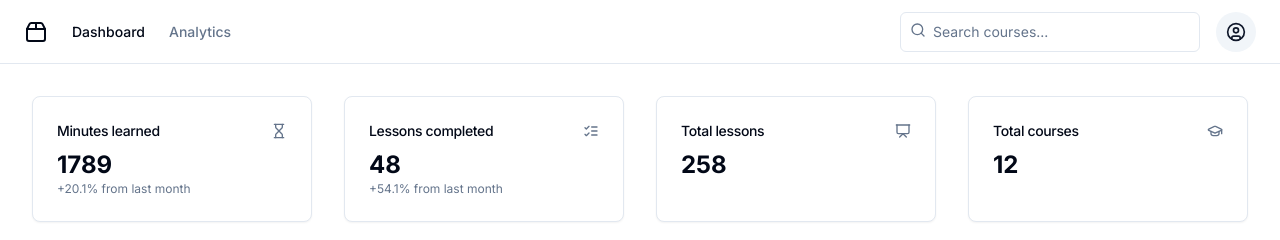
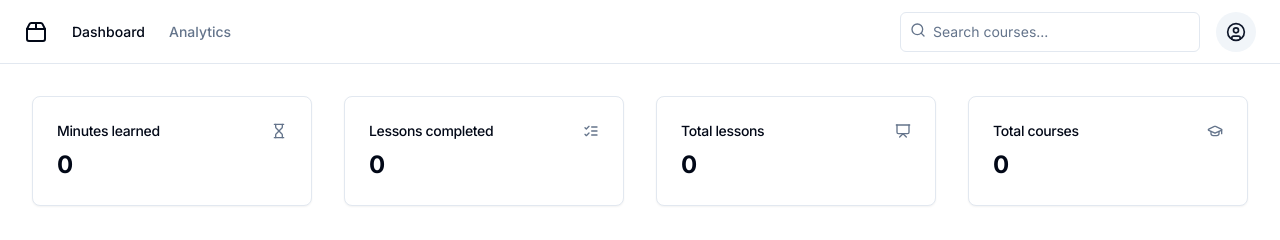
Before and after one commit to meowhib/NextLMS, a Next.js app: page /dashboard in a window 1280 px wide. Shown: the top 240 px of the page. Built offline with nearby package versions, Linux system fonts and the light colour scheme; no server answers; the database is empty.

Commit message:
feat: count of lessons, completed lessons, courses, etc...

```diff
--- a/actions/courses-actions.ts
+++ b/actions/courses-actions.ts
@@ -56,3 +56,25 @@ export async function deleteCourse(slug: string) {
 
   return course;
 }
+
+export async function countCourses() {
+  const count = await prisma.course.count();
+
+  return count;
+}
+
+export async function countLessons() {
+  const count = await prisma.lesson.count();
+
+  return count;
+}
+
+export async function countCompletedLessons() {
+  const count = await prisma.lesson.count({
+    where: {
+      completed: true,
+    },
+  });
+
+  return count;
+}
--- a/app/(service)/dashboard/page.tsx
+++ b/app/(service)/dashboard/page.tsx
@@ -1,19 +1,10 @@
 import Link from "next/link";
 import {
-  Activity,
-  CircleUser,
-  CreditCard,
-  DollarSign,
-  Menu,
-  Package2,
-  Search,
-  Users,
   PlusIcon,
   Hourglass,
   ListChecks,
   Presentation,
   GraduationCap,
-  GripHorizontal,
   GripVertical,
 } from "lucide-react";
 import { Button } from "@/components/ui/button";
@@ -30,6 +21,43 @@ import { getCourses } from "@/actions/courses-actions";
 
 export default async function DashboardPage() {
   const courses = await getCourses();
+  const numberOfCourses = courses.length;
+  const numberOfLessons = courses.reduce(
+    (acc, course) =>
+      acc +
+      course.chapters.reduce((acc, chapter) => acc + chapter.lessons.length, 0),
+    0
+  );
+  const numberOfCompletedLessons = courses.reduce(
+    (acc, course) =>
+      acc +
+      course.chapters.reduce(
+        (acc, chapter) =>
+          acc +
+          chapter.lessons.reduce(
+            (acc, lesson) => (lesson.completed ? acc + 1 : acc),
+            0
+          ),
+        0
+      ),
+    0
+  );
+  // numberOfMinutesLearned by summing up the duration of all completed lessons
+  const numberOfSecondsLearned = courses.reduce(
+    (acc, course) =>
+      acc +
+      course.chapters.reduce(
+        (acc, chapter) =>
+          acc +
+          chapter.lessons.reduce(
+            (acc, lesson) =>
+              lesson.completed ? acc + lesson.userProgressSeconds : acc,
+            0
+          ),
+        0
+      ),
+    0
+  );
 
   return (
     <main className="flex flex-1 flex-col gap-4 p-4 md:gap-8 md:p-8">
@@ -42,10 +70,12 @@ export default async function DashboardPage() {
             <Hourglass className="h-4 w-4 text-muted-foreground" />
           </CardHeader>
           <CardContent>
-            <div className="text-2xl font-bold">1789</div>
-            <p className="text-xs text-muted-foreground">
+            <div className="text-2xl font-bold">
+              {numberOfSecondsLearned / 60}
+            </div>
+            {/* <p className="text-xs text-muted-foreground">
               +20.1% from last month
-            </p>
+            </p> */}
           </CardContent>
         </Card>
         <Card>
@@ -56,10 +86,10 @@ export default async function DashboardPage() {
             <ListChecks className="h-4 w-4 text-muted-foreground" />
           </CardHeader>
           <CardContent>
-            <div className="text-2xl font-bold">48</div>
-            <p className="text-xs text-muted-foreground">
+            <div className="text-2xl font-bold">{numberOfCompletedLessons}</div>
+            {/* <p className="text-xs text-muted-foreground">
               +54.1% from last month
-            </p>
+            </p> */}
           </CardContent>
         </Card>
         <Card>
@@ -68,7 +98,7 @@ export default async function DashboardPage() {
             <Presentation className="h-4 w-4 text-muted-foreground" />
           </CardHeader>
           <CardContent>
-            <div className="text-2xl font-bold">258</div>
+            <div className="text-2xl font-bold">{numberOfLessons}</div>
             {/* <p className="text-xs text-muted-foreground">
               +19% from last month
             </p> */}
@@ -80,7 +110,7 @@ export default async function DashboardPage() {
             <GraduationCap className="h-4 w-4 text-muted-foreground" />
           </CardHeader>
           <CardContent>
-            <div className="text-2xl font-bold">12</div>
+            <div className="text-2xl font-bold">{numberOfCourses}</div>
             {/* <p className="text-xs text-muted-foreground">
               +201 since last hour
             </p> */}
@@ -115,22 +145,11 @@ export default async function DashboardPage() {
                       <GripVertical className="h-4 w-4 text-muted-foreground" />
                     </Button>
                   </CardTitle>
-                  {/* {course.description && (
-                    <CardDescription className="line-clamp-2">
-                      {course.description}
-                    </CardDescription>
-                  )} */}
                   <CardDescription className="line-clamp-2">
                     Course description here
                   </CardDescription>
                 </CardHeader>
                 <CardContent>
-                  {/* <Progress value={course.progress} className="h-2">
-                    <div className="mb-1 flex w-full justify-between">
-                      <Label className="text-sm">Progress</Label>
-                      <span className="text-sm">60%</span>
-                    </div>
-                  </Progress> */}
                   <Progress value={50} className="h-2">
                     <div className="mb-1 flex w-full justify-between">
                       <Label className="text-sm">Progress</Label>
--- a/components/ui/card.tsx
+++ b/components/ui/card.tsx
@@ -1,6 +1,6 @@
-import * as React from "react"
+import * as React from "react";
 
-import { cn } from "@/lib/utils"
+import { cn } from "@/lib/utils";
 
 const Card = React.forwardRef<
   HTMLDivElement,
@@ -14,8 +14,8 @@ const Card = React.forwardRef<
     )}
     {...props}
   />
-))
-Card.displayName = "Card"
+));
+Card.displayName = "Card";
 
 const CardHeader = React.forwardRef<
   HTMLDivElement,
@@ -26,8 +26,8 @@ const CardHeader = React.forwardRef<
     className={cn("flex flex-col space-y-1.5 p-6", className)}
     {...props}
   />
-))
-CardHeader.displayName = "CardHeader"
+));
+CardHeader.displayName = "CardHeader";
 
 const CardTitle = React.forwardRef<
   HTMLParagraphElement,
@@ -41,8 +41,8 @@ const CardTitle = React.forwardRef<
     )}
     {...props}
   />
-))
-CardTitle.displayName = "CardTitle"
+));
+CardTitle.displayName = "CardTitle";
 
 const CardDescription = React.forwardRef<
   HTMLParagraphElement,
@@ -53,16 +53,16 @@ const CardDescription = React.forwardRef<
     className={cn("text-sm text-muted-foreground", className)}
     {...props}
   />
-))
-CardDescription.displayName = "CardDescription"
+));
+CardDescription.displayName = "CardDescription";
 
 const CardContent = React.forwardRef<
   HTMLDivElement,
   React.HTMLAttributes<HTMLDivElement>
 >(({ className, ...props }, ref) => (
   <div ref={ref} className={cn("p-6 pt-0", className)} {...props} />
-))
-CardContent.displayName = "CardContent"
+));
+CardContent.displayName = "CardContent";
 
 const CardFooter = React.forwardRef<
   HTMLDivElement,
@@ -73,7 +73,14 @@ const CardFooter = React.forwardRef<
     className={cn("flex items-center p-6 pt-0", className)}
     {...props}
   />
-))
-CardFooter.displayName = "CardFooter"
+));
+CardFooter.displayName = "CardFooter";
 
-export { Card, CardHeader, CardFooter, CardTitle, CardDescription, CardContent }
+export {
+  Card,
+  CardHeader,
+  CardFooter,
+  CardTitle,
+  CardDescription,
+  CardContent,
+};
```
